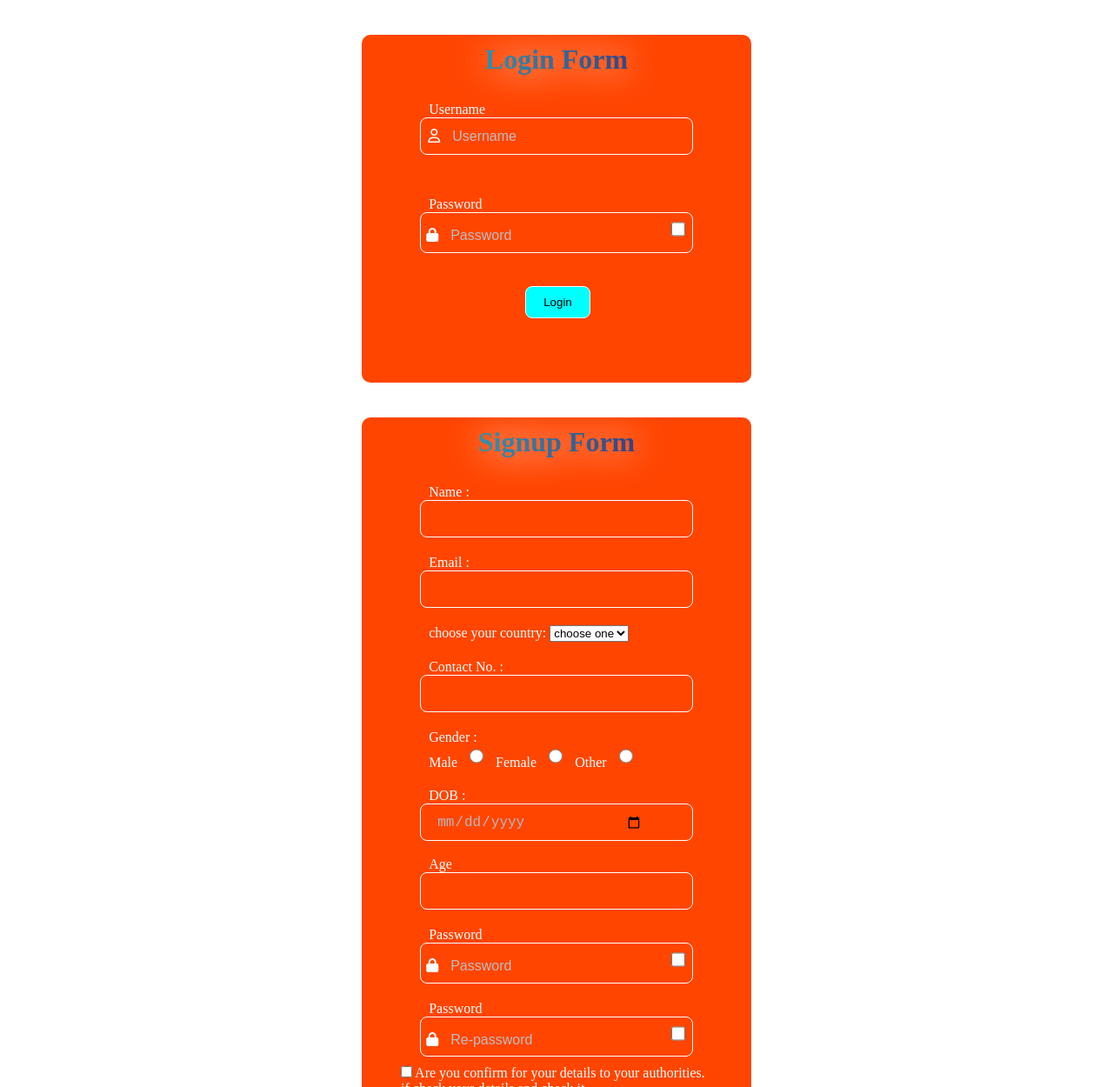
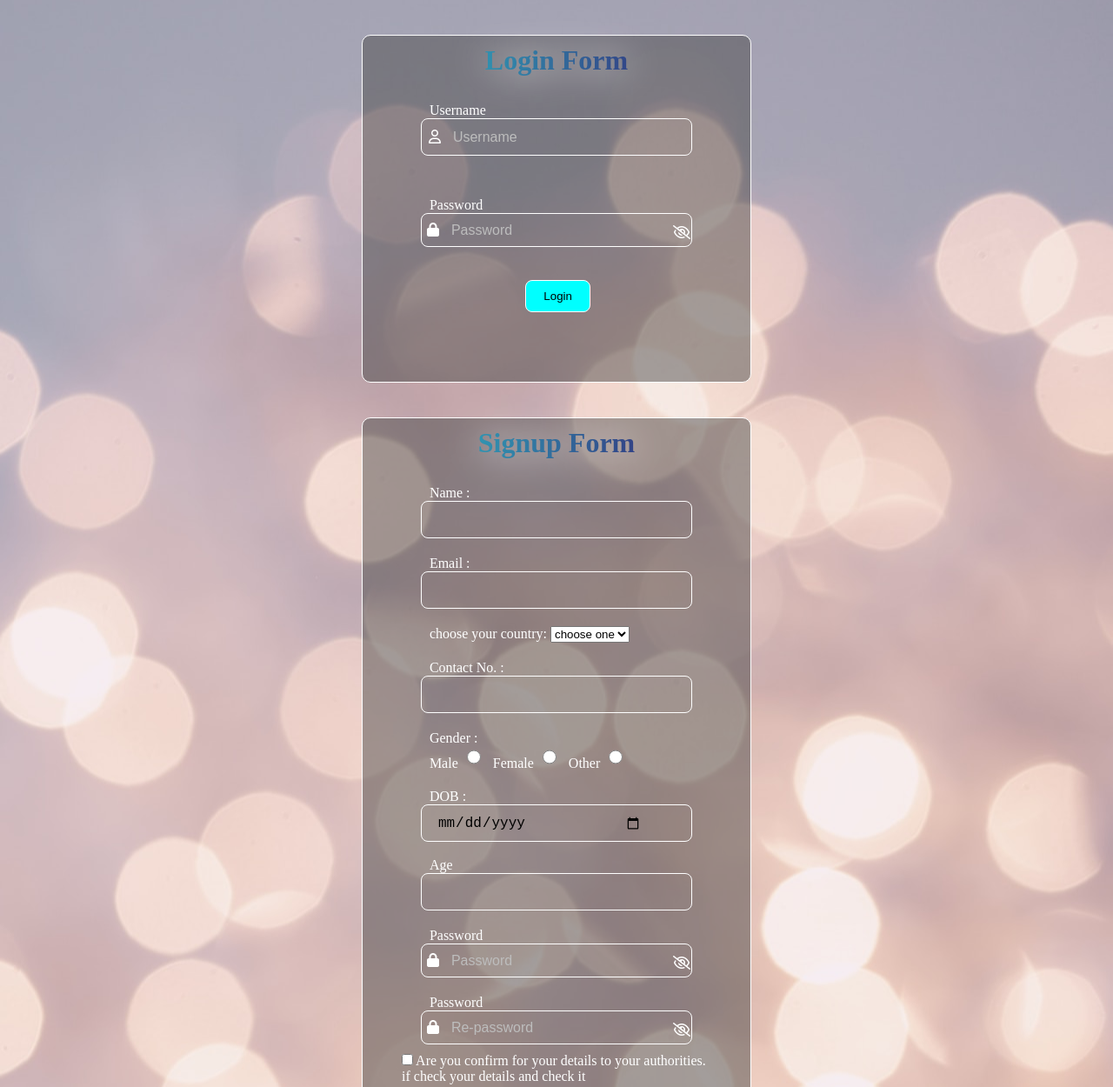
Before and after one commit to Rohit3920/login-signup-form-website-Event, a plain HTML site: page index.html in a window 1280 px wide. Shown: the top 1250 px of the page at 87% size. Drawn offline with Linux system fonts and the light colour scheme.

Commit message:
Add background img and password visiblity icon

```diff
--- a/index.html
+++ b/index.html
@@ -6,7 +6,9 @@
     <meta name="viewport" content="width=device-width, initial-scale=1.0">
     <title>form Event</title>
 
-    <link rel="stylesheet" href="https://cdnjs.cloudflare.com/ajax/libs/font-awesome/6.5.1/css/all.min.css" integrity="sha512-DTOQO9RWCH3ppGqcWaEA1BIZOC6xxalwEsw9c2QQeAIftl+Vegovlnee1c9QX4TctnWMn13TZye+giMm8e2LwA==" crossorigin="anonymous" referrerpolicy="no-referrer" />
+    <link rel="stylesheet" href="https://cdnjs.cloudflare.com/ajax/libs/font-awesome/6.5.1/css/all.min.css"
+        integrity="sha512-DTOQO9RWCH3ppGqcWaEA1BIZOC6xxalwEsw9c2QQeAIftl+Vegovlnee1c9QX4TctnWMn13TZye+giMm8e2LwA=="
+        crossorigin="anonymous" referrerpolicy="no-referrer" />
     <link rel="stylesheet" href="style.css">
 </head>
 
@@ -34,7 +36,9 @@
                             <i id="checkPass" class="fa-solid fa-lock"></i>
                             <input type="password" name="password" id="password" placeholder="Password"
                                 onchange="ValidPass()">
-                            <input type="checkbox" name="checkbox" id="passCheck" onclick="passVisible()">
+                            <i id="passCheck" class="fa-regular fa-eye-slash" onclick="passVisible()"></i>
+
+                            <!-- <input type="checkbox" name="checkbox" id="passCheck" onclick="passVisible()"> -->
                         </div>
                     </div>
                     <br>
@@ -79,19 +83,15 @@
                     <div class="inputFeild">
                         <label for="gender">Gender : </label><br />
                         <div class="checkGender" id="checkGender">
-                            <label for="male">Male</label>
-                            <input type="radio" name="gender" value="male">
-                            <label for="female">Female</label>
-                            <input type="radio" name="gender" value="female">
-                            <label for="other">Other </label>
-                            <input type="radio" name="gender" value="other">
+                            <label for="male">Male<input type="radio" name="gender" value="male"></label>
+                            <label for="female">Female<input type="radio" name="gender" value="female"></label>
+                            <label for="other">Other<input type="radio" name="gender" value="other"></label>
                         </div>
                     </div>
                     <div class="inputFeild">
                         <label for="dob">DOB : </label>
                         <div class="contentFeild">
                             <input type="date" name="dob" id="dob" onchange="setAge()" required>
-
                         </div>
                         <br>
                         <label for="age">Age</label>
@@ -106,7 +106,8 @@
                             <i id="checkPass2" class="fa-solid fa-lock"></i>
                             <input type="password" name="password" id="sPassword" placeholder="Password"
                                 onchange="ValidPass2()">
-                            <input type="checkbox" name="checkbox1" id="passCheck1" onclick="passVisible1()">
+                            <i id="passCheck1" class="fa-regular fa-eye-slash" onclick="passVisible1()"></i>
+                            <!-- <input type="checkbox" name="checkbox1" id="passCheck1" onclick="passVisible1()"> -->
                         </div>
                     </div>
                     <div class="inputFeild">
@@ -116,7 +117,8 @@
                             <i id="checkPass3" class="fa-solid fa-lock"></i>
                             <input type="password" name="repassword" id="sRePassword" placeholder="Re-password"
                                 onchange="ValidPass3()">
-                            <input type="checkbox" name="checkbox2" id="passCheck2" onclick="passVisible2()">
+                            <i id="passCheck2" class="fa-regular fa-eye-slash" onclick="passVisible2()"></i>
+                            <!-- <input type="checkbox" name="checkbox2" id="passCheck2" onclick="passVisible2()"> -->
                         </div>
                     </div>
 
--- a/script.js
+++ b/script.js
@@ -24,8 +24,10 @@ const ValidPass = () => {
 
 //password visiblity
 const passVisible = () => {
+    let pcheck = document.getElementById('passCheck')
     passCheck = passCheck == false ? true : false
     password.type = passCheck == true ? 'text' : 'password'
+    pcheck.className = passCheck == true ? 'fa-regular fa-eye blueVisiblity' : 'fa-regular fa-eye-slash'
 }
 
 //Login Button Event
@@ -95,15 +97,20 @@ country.addEventListener("click", function () {
     countryCode.innerText = code;
 });
 
+
 //password visiblity (Password)
 const passVisible1 = () => {
+    let pcheck = document.getElementById('passCheck1')
     passCheck1 = passCheck1 == false ? true : false
+    pcheck.className = passCheck1 == true ? 'fa-regular fa-eye blueVisiblity' : 'fa-regular fa-eye-slash'
     sPassword.type = passCheck1 == true ? 'text' : 'password'
 }
 
 //password visiblity (Repassword)
 const passVisible2 = () => {
+    let pcheck = document.getElementById('passCheck2')
     passCheck2 = passCheck2 == false ? true : false
+    pcheck.className = passCheck2 == true ? 'fa-regular fa-eye blueVisiblity' : 'fa-regular fa-eye-slash'
     sRePassword.type = passCheck2 == true ? 'text' : 'password'
 }
 
--- a/style.scss
+++ b/style.scss
@@ -3,27 +3,30 @@
     padding: 0;
     box-sizing: border-box;
 }
-
+body {
+    background: lightblue url(background.jpg) no-repeat fixed center;
+}
 .container {
     width: 100vw;
-    // background-color: coral;
-
-    .wrong{
+    .wrong {
         color: rgb(252, 16, 16);
         filter: drop-shadow(0 0 4px white);
         animation: rotateIcon 1s;
     }
-    .correct{
+    .correct {
         color: rgb(0, 243, 0);
         filter: drop-shadow(0 0 4px white);
         animation: rotateIcon 1s alternate-reverse;
     }
+    .blueVisiblity {
+        color: #30cfd0;
+    }
 
     @keyframes rotateIcon {
-        0%{
+        0% {
             transform: rotate(0deg);
         }
-        100%{
+        100% {
             transform: rotate(360deg);
         }
     }
@@ -34,8 +37,8 @@
         min-height: 400px;
         margin: 40px auto;
         border-radius: 10px;
-        background-color: orangered;
-
+        border: 1px solid white;
+        background-color: #47474779;
         h1 {
             padding: 10px;
             text-align: center;
@@ -73,6 +76,7 @@
                 border: 0.5px solid white;
                 border-radius: 8px;
                 padding: 6px;
+                position: relative;
             }
 
             input {
@@ -82,9 +86,12 @@
                 margin-left: 10px;
                 outline: none;
                 border: none;
-                color: rgb(184, 184, 184);
+                color: rgb(0, 0, 0);
                 font-size: 16px;
                 transition: all ease 0.4s;
+                caret-color: white;
+                caret-shape: underscore;
+
 
                 &::placeholder {
                     color: rgb(189, 189, 189);
@@ -94,15 +101,24 @@
 
             #passCheck,
             #passCheck1,
-            #passCheck2,
-            input[type="radio"] {
+            #passCheck2 {
                 padding-top: 4px;
                 width: 16px;
+                position: absolute;
+                right: 5px;
+                top: 50%;
+                transform: translateY(-50%);
+                cursor: pointer;
+                border: none;
+                background: none;
             }
-
-
+            input[type="radio"] {
+                margin-top: 0px;
+                padding-top: 0px;
+                width: 16px;
+            }
         }
-        .checkboxInfo{
+        .checkboxInfo {
             margin: 10px 45px;
             color: white;
         }
@@ -127,7 +143,7 @@
         }
     }
 
-    button:hover{
+    button:hover {
         filter: drop-shadow(2px 4px 10px white);
     }
 }
```
Also changed, not shown: background.jpg (added), style.css, 1 other file.
